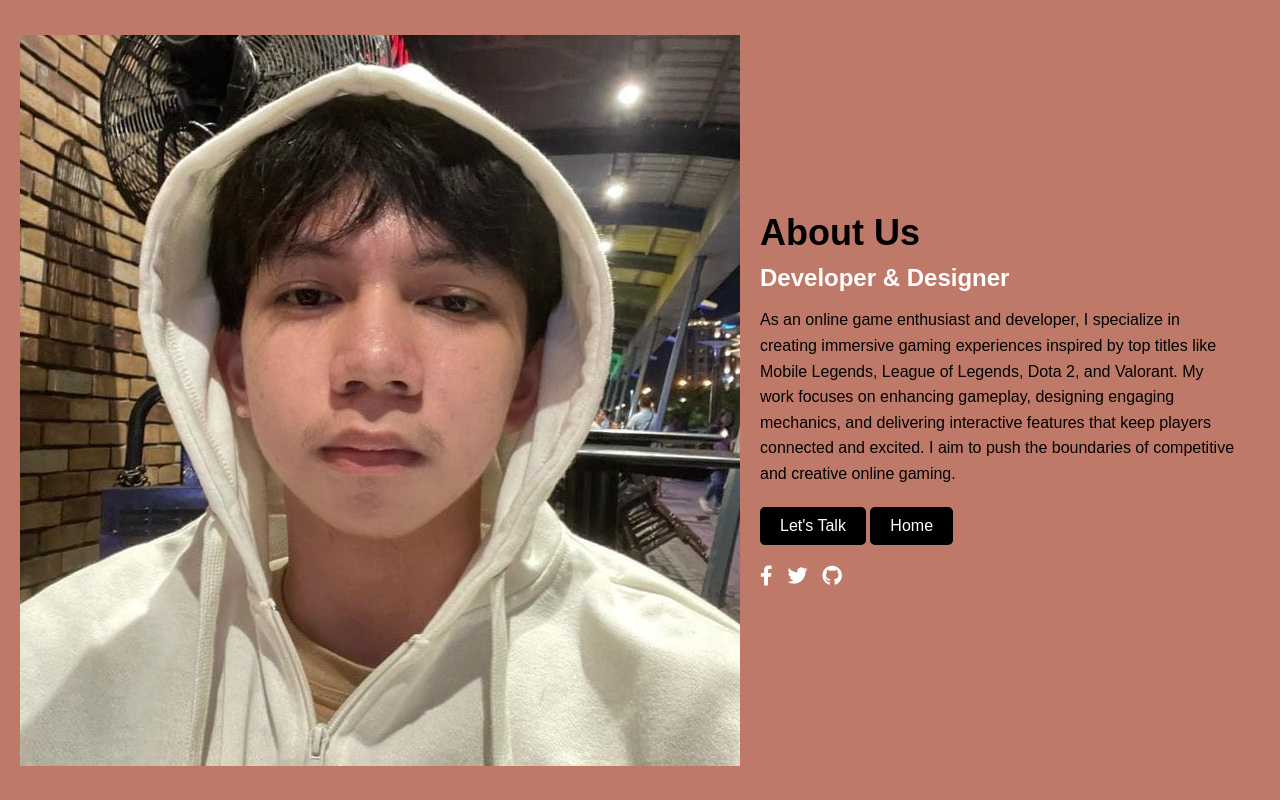
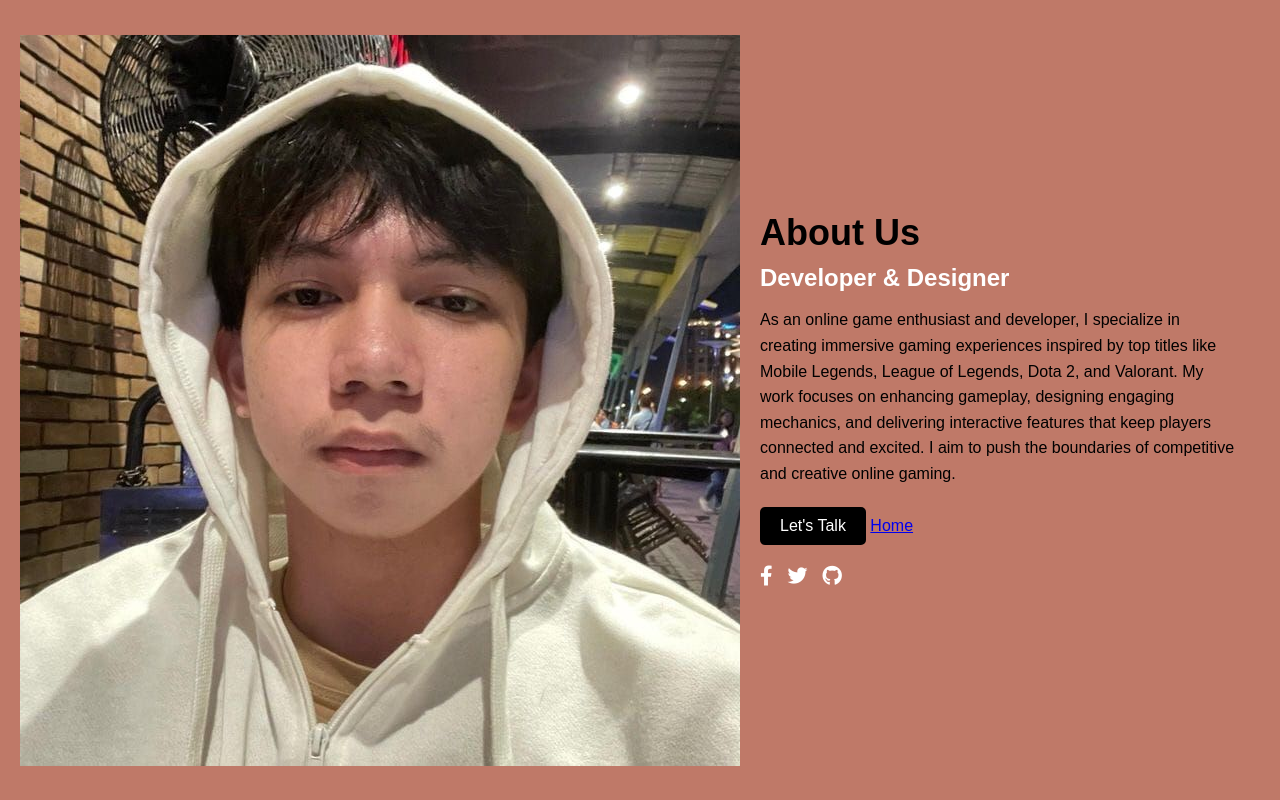
Before and after one commit to siyansiii/my-spectacular-site, a plain HTML site: page aboutus.html in a window 1280 px wide. Drawn offline with Linux system fonts and the light colour scheme.

Commit message:
Update aboutus.html

```diff
--- a/aboutus.html
+++ b/aboutus.html
@@ -115,7 +115,7 @@
 		League of Legends, Dota 2, and Valorant. My work focuses on enhancing gameplay, designing engaging mechanics, and delivering interactive features that
 		keep players connected and excited. I aim to push the boundaries of competitive and creative online gaming.</p>
       <button class="cta-button">Let's Talk</button>
-      <a href="file:///C:/Users/Administrator/OneDrive/Desktop/Quitaleg_WebDes/HTML/index.html" class="cta-button">Home</a>
+      <a href="./index.html">Home</a>
       <div class="social-links">
         <a href="https://www.facebook.com/seancedrick15" target="_blank"><i class="fab fa-facebook-f"></i></a>
         <a href="https://twitter.com" target="_blank"><i class="fab fa-twitter"></i></a>
```
